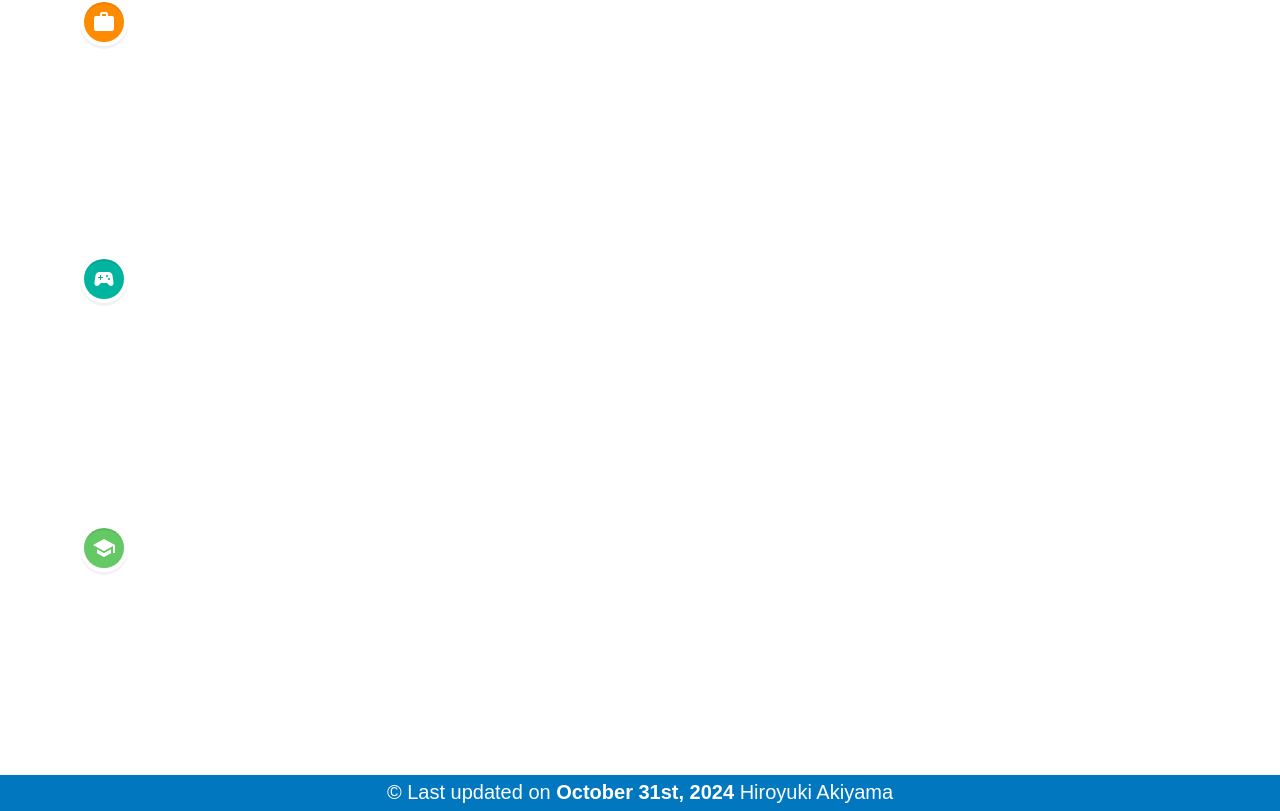
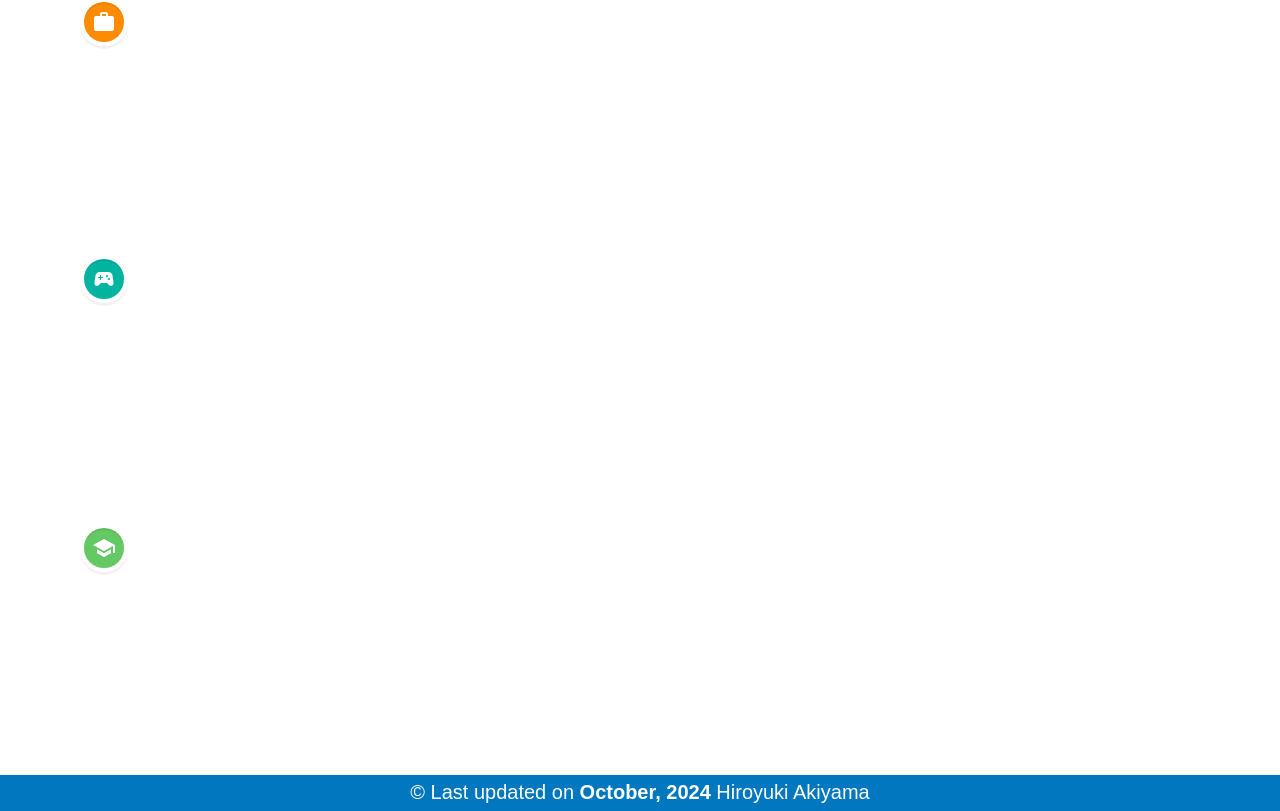
Before and after one commit to Hi-ak/hiro-portfolio, a Next.js app: page / in a window 1280 px wide. Shown: the part 2994-3805 px from the top of the page. Built offline with nearby package versions, Linux system fonts and the light colour scheme.

Commit message:
footer fix

```diff
--- a/src/components/layouts/footer.tsx
+++ b/src/components/layouts/footer.tsx
@@ -5,7 +5,7 @@ export const Footer = ({}) => {
     <footer className={styles.footer}>
       <p className={styles.description}>
         &copy; Last updated on{" "}
-        <span className={styles.bold}>October 31st, 2024 </span>Hiroyuki Akiyama
+        <span className={styles.bold}>October, 2024 </span>Hiroyuki Akiyama
       </p>
     </footer>
   );
```
